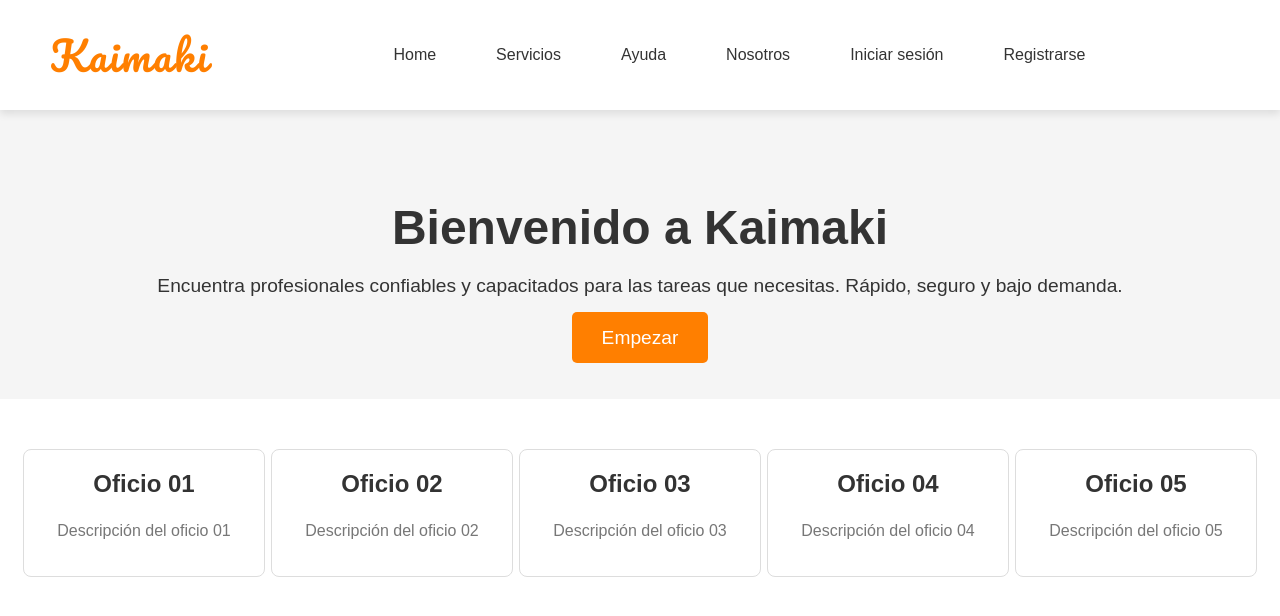
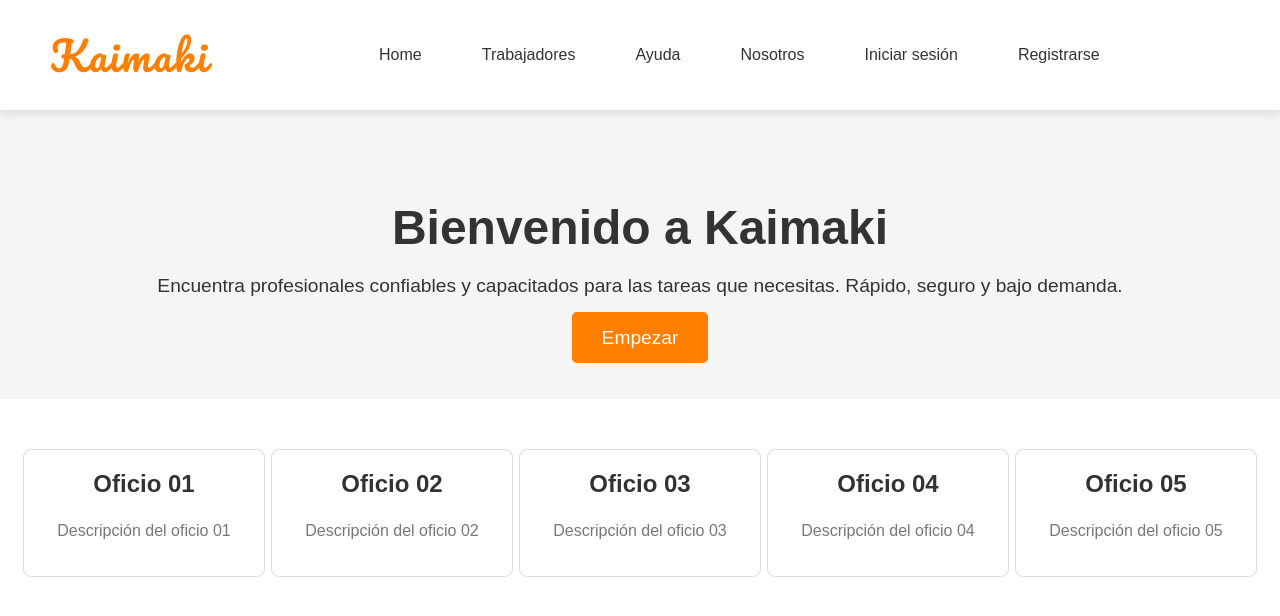
Before and after one commit to frank-froz/KaiMaki, a React (Vite) app in the folder usuario/usuario-frontend-web/: page / in a window 1280 px wide. Shown: the top 616 px of the page. Built offline with nearby package versions, Linux system fonts and the light colour scheme; no server answers.

Commit message:
Agrega el link de trabajadores

```diff
--- a/usuario/usuario-frontend-web/src/components/Header.jsx
+++ b/usuario/usuario-frontend-web/src/components/Header.jsx
@@ -26,7 +26,7 @@ const Header = () => {
             <nav>
                 <ul className="nav-links">
                     <li><Link to="/home">Home</Link></li>
-                    <li><Link to="/services">Servicios</Link></li>
+                    <li><Link to="/trabajadores">Trabajadores</Link></li>
                     <li><Link to="/help">Ayuda</Link></li>
                     <li><Link to="/about">Nosotros</Link></li>
 
@@ -37,7 +37,7 @@ const Header = () => {
               </span>
                             {menuOpen && (
                                 <ul className="dropdown-menu">
-                                    <li><Link to="/mi-perfil">Mi perfil</Link></li>
+                                    <li><Link to="/perfil">Mi perfil</Link></li>
                                     <li><Link to="/dashboard">Dashboard</Link></li>
                                     <li onClick={handleLogout}>Cerrar sesión</li>
                                 </ul>
```
